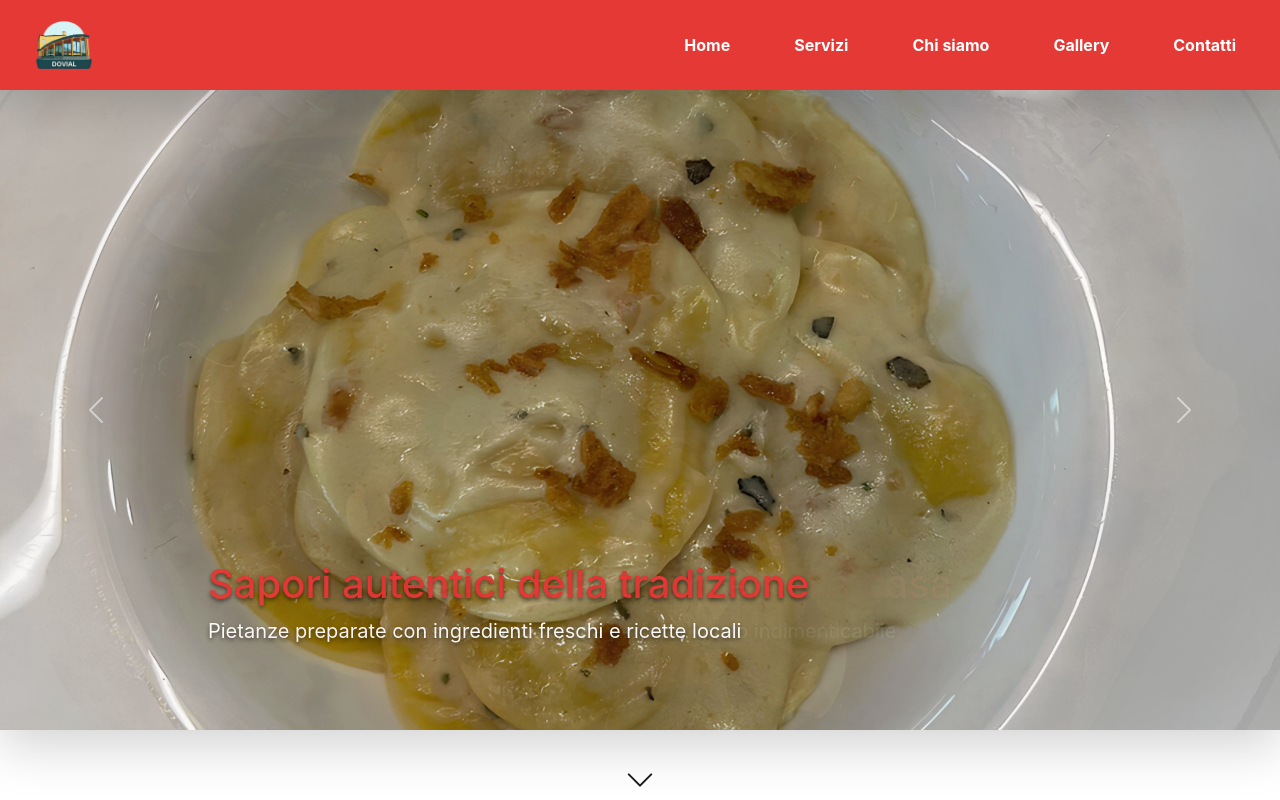
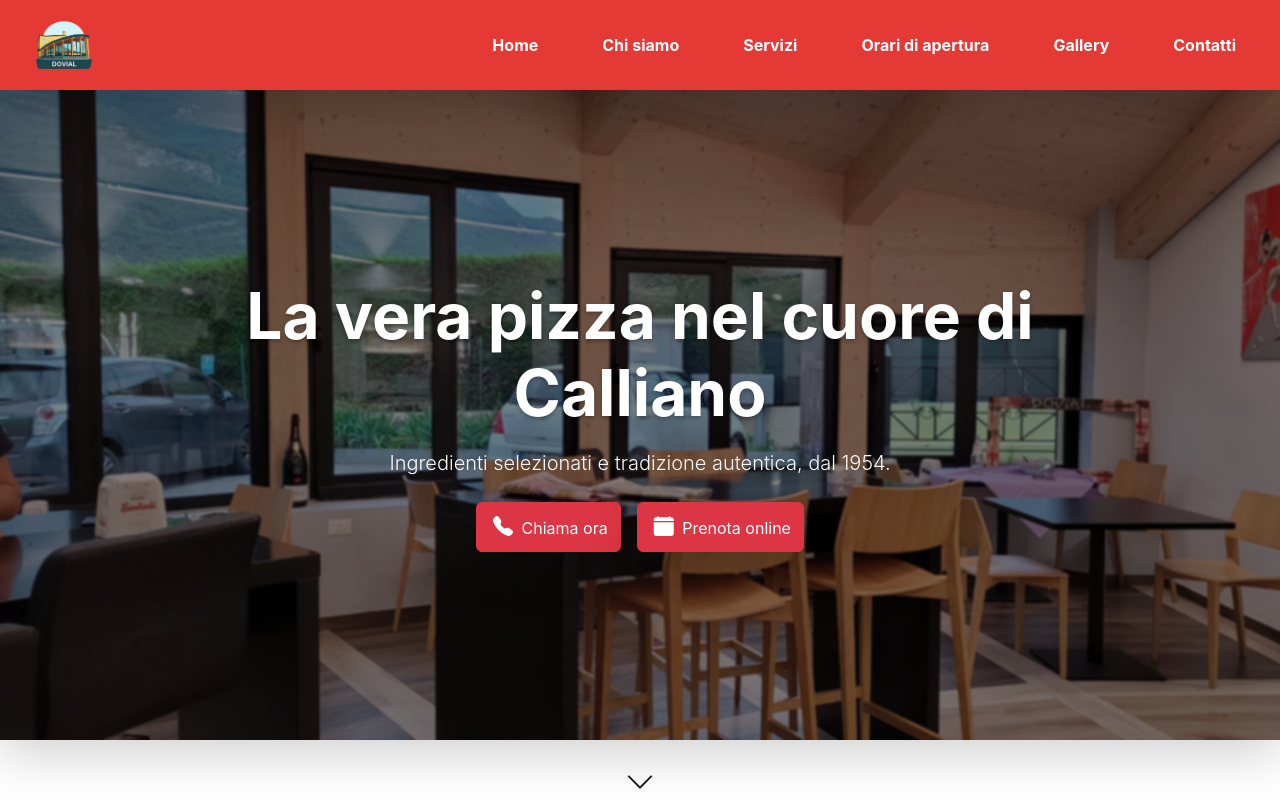
Before and after one commit to 777riki/template, an Angular app: page / in a window 1280 px wide. Shown: the top 800 px of the page. Built offline with nearby package versions, Linux system fonts and the light colour scheme.

Commit message:
feat(orari): add Orari component with routing and update navigation

```diff
--- a/src/app/app.routes.ts
+++ b/src/app/app.routes.ts
@@ -4,11 +4,13 @@ import { Servizi } from './components/servizi/servizi';
 import { Chisiamo } from './components/chisiamo/chisiamo';
 import { Gallery } from './components/gallery/gallery';
 import { Contatti } from './components/contatti/contatti';
+import { Orari } from './components/orari/orari';
 
 export const routes: Routes = [
     {path: '', component: Home},
     {path: 'servizi', component: Servizi},
     {path: 'chisiamo', component: Chisiamo},
     {path: 'gallery', component: Gallery},
-    {path: 'contatti', component: Contatti}
+    {path: 'contatti', component: Contatti},
+    {path: 'orari', component: Orari}
 ];
--- a/src/app/components/footer/footer.html
+++ b/src/app/components/footer/footer.html
@@ -12,6 +12,7 @@
                 <ul class="list-unstyled mb-0">
                     <li><a routerLink="/" class="text-white text-decoration-none d-block mb-1">Home</a></li>
                     <li><a routerLink="/servizi" class="text-white text-decoration-none d-block mb-1">Servizi</a></li>
+                    <li><a routerLink="/orari" class="text-white text-decoration-none d-block mb-1">Orari di apertura</a></li>
                     <li><a routerLink="/chisiamo" class="text-white text-decoration-none d-block mb-1">Chi siamo</a></li>
                     <li><a routerLink="/gallery" class="text-white text-decoration-none d-block">Gallery</a></li>
                     <li><a routerLink="/contatti" class="text-white text-decoration-none d-block">Contatti</a></li>
--- a/src/app/components/home/home.css
+++ b/src/app/components/home/home.css
@@ -1,18 +1,23 @@
-#heroCarousel .carousel-caption {
-    bottom: 5%;
-    text-shadow: 0 2px 4px rgba(0, 0, 0, 0.6);
+.hero-section {
+    position: relative;
+    height: 80vh;
+    min-height: 650px;
+    background: url('/carousel3.jpg') center/cover no-repeat;
 }
 
-@media (min-width: 768px) {
-    #heroCarousel .carousel-caption h2 {
-        font-size: 2.5rem;
-    }
-
-    #heroCarousel .carousel-caption p {
-        font-size: 1.25rem;
-    }
+.hero-section::before {
+    content: "";
+    position: absolute;
+    inset: 0;
+    background: rgba(0, 0, 0, 0.48);
+    backdrop-filter: blur(1px);
 }
 
+.hero-content {
+    position: relative;
+    max-width: 800px;
+    z-index: 2;
+}
 
 .brand-slider {
     width: 100%;
@@ -32,7 +37,7 @@
 }
 
 .brand-slide img {
-    height: 180px;
+    height: 230px;
     object-fit: cover;
     border-radius: 10px;
 }
@@ -49,6 +54,7 @@
     0% {
         transform: translateX(0);
     }
+
     100% {
         transform: translateX(-124%);
     }
@@ -58,8 +64,9 @@
     .brand-slide {
         width: 220px;
     }
+
     .brand-slide img {
-        height: 140px;
+        height: 200px;
     }
 }
 
@@ -67,9 +74,11 @@
     .brand-slide {
         width: 160px;
     }
+
     .brand-slide img {
-        height: 100px;
+        height: 170px;
     }
+
     .brand-slide .card-text {
         font-size: 0.75rem;
     }
--- a/src/app/components/home/home.html
+++ b/src/app/components/home/home.html
@@ -1,39 +1,23 @@
-<div id="heroCarousel" class="carousel slide carousel-fade shadow-lg mb-4" data-bs-ride="carousel">
-    <div class="carousel-inner">
-        <!-- FOTO 1 — PIATTO -->
-        <div class="carousel-item active" style="height: 80vh; background: url('/carousel1.jpg') center/cover">
-            <div class="carousel-caption mb-3 px-3 d-block text-start">
-                <h2 style="color: #E53935">Sapori autentici della tradizione</h2>
-                <p>Pietanze preparate con ingredienti freschi e ricette locali</p>
-            </div>
-        </div>
-
-        <!-- FOTO 2 — PIZZA -->
-        <div class="carousel-item" style="height: 80vh; background: url('/carousel2.jpg') center/cover">
-            <div class="carousel-caption mb-3 px-3 d-block text-center">
-                <h2 style="color: #E53935">La nostra pizza, cuore della casa</h2>
-                <p>Impasto curato, cottura perfetta, gusto indimenticabile</p>
-            </div>
-        </div>
-
-        <!-- FOTO 3 — LOCATION -->
-        <div class="carousel-item" style="height: 80vh; background: url('/carousel3.jpg') center/cover">
-            <div class="carousel-caption mb-3 px-3 d-block text-end">
-                <h2 style="color: #E53935">Benvenuti alla Pizzeria Dovial Chesini</h2>
-                <p>Un ambiente accogliente nel cuore di Calliano</p>
-            </div>
+<section class="hero-section d-flex align-items-center text-center shadow-lg mb-3">
+    <div class="container">
+        <div class="hero-content mx-auto">
+            <h1 class="display-3 fw-bold mb-3" style="text-shadow: 0 2px 4px rgba(0, 0, 0, 0.3); color: white;">
+                La vera pizza nel cuore di Calliano
+            </h1>
+            <p class="lead text-light mb-4">
+                Ingredienti selezionati e tradizione autentica, dal 1954.
+            </p>
+            <a href="">
+                <button type="button" class="btn btn-danger mx-2 shadow-lg" style="height: 50px;"><i class="m-1 bi bi-telephone-fill"
+                        style="color: white; font-size: 20px"></i> Chiama ora</button>
+            </a>
+            <a href="">
+                <button type="button" class="btn btn-danger mx-2 shadow-lg" style="height: 50px;"><i class="m-1 bi bi-calendar-fill"
+                        style="color: white; font-size: 20px"></i> Prenota online</button>
+            </a>
         </div>
     </div>
-
-    <button class="carousel-control-prev" type="button" data-bs-target="#heroCarousel" data-bs-slide="prev">
-        <span class="carousel-control-prev-icon"></span>
-        <span class="visually-hidden">Precedente</span>
-    </button>
-    <button class="carousel-control-next" type="button" data-bs-target="#heroCarousel" data-bs-slide="next">
-        <span class="carousel-control-next-icon"></span>
-        <span class="visually-hidden">Successivo</span>
-    </button>
-</div>
+</section>
 
 <div class="container d-flex justify-content-center align-items-center mb-1">
     <i class="m-1 bi bi-chevron-down" style="color: #1a1a1a; font-size: 30px"></i>
@@ -49,14 +33,14 @@
             </div>
 
             <!-- TESTO -->
-            <div class="col-12 col-lg-6 order-2 order-lg-1">
+            <div class="col-12 col-lg-6 order-2 order-lg-1 text-center text-lg-start">
                 <h1 class="display-5 mb-3 fw-bold">Pizzeria Dovial Chesini</h1>
                 <p class="lead mb-4">
                     Da anni punto di riferimento a Calliano, uniamo passione, ingredienti selezionati e
                     atmosfera famigliare per offrire un'esperienza genuina e gustosa.
                 </p>
 
-                <ul class="list-group list-group-flush mb-0">
+                <ul class="list-group list-group-flush mb-0 text-start">
                     <li class="list-group-item ps-0 border-0 ps-lg-3">
                         <i class="m-1 bi-fork-knife" style="color: #E53935; font-size: 25px"></i>
                         Pizza cotta a regola d’arte con ingredienti freschi
@@ -247,8 +231,9 @@
                     <div class="card-body">
                         <h5 class="card-title text-center">rei g</h5>
                         <p class="card-text">
-                            “Pizza really good, soft crust but well cooked. Very nice and welcoming place, has tables indoors or outdoors. Prices are reasonable and well-behaved and helpful staff.
-I highly recommend trying the local”
+                            “Pizza really good, soft crust but well cooked. Very nice and welcoming place, has tables
+                            indoors or outdoors. Prices are reasonable and well-behaved and helpful staff.
+                            I highly recommend trying the local”
                         </p>
                         <div class="mb-2 text-center">
                             <i class="m-1 bi bi-star-fill" style="color: #E53935; font-size: 20px"></i>
@@ -269,7 +254,8 @@ I highly recommend trying the local”
                     <div class="card-body">
                         <h5 class="card-title text-center">Ward L</h5>
                         <p class="card-text">
-                            “Large and tasty portions for a reasonable price. We sat in the garden with a nice view of the mountains and the castle at the top. The staff was very friendly.”
+                            “Large and tasty portions for a reasonable price. We sat in the garden with a nice view of
+                            the mountains and the castle at the top. The staff was very friendly.”
                         </p>
                         <div class="mb-2 text-center">
                             <i class="m-1 bi bi-star-fill" style="color: #E53935; font-size: 20px"></i>
@@ -290,7 +276,8 @@ I highly recommend trying the local”
                     <div class="card-body">
                         <h5 class="card-title text-center">Lucia S</h5>
                         <p class="card-text">
-                            “Excellent pizza cooked in a wood oven, new place served quickly by friendly staff, convenient parking. Council”
+                            “Excellent pizza cooked in a wood oven, new place served quickly by friendly staff,
+                            convenient parking. Council”
                         </p>
                         <div class="mb-2 text-center">
                             <i class="m-1 bi bi-star-fill" style="color: #E53935; font-size: 20px"></i>
@@ -312,28 +299,31 @@ I highly recommend trying the local”
     background-image: url('./prenotazione.jpg');
     background-attachment: fixed;
     background-size: cover;
-    background-position: center;
+    background-position: 30% 85%;
     height: 65vh;
   ">
     <div class="container text-center">
-        <h1 class="text-center fw-bold" style="color: #E53935; text-shadow: 0 2px 4px rgba(0, 0, 0, 0.3);">Ingredienti selezionati, qualità garantita</h1>
+        <h1 class="text-center fw-bold" style="color: #E53935; text-shadow: 0 2px 4px rgba(0, 0, 0, 0.3);">Ingredienti
+            selezionati, qualità garantita</h1>
         <p class="mb-4" style="font-size: 1.2rem; text-shadow: 0 2px 4px rgba(0, 0, 0, 0.3);">
             Goditi una serata indimenticabile a Calliano con ingredienti freschi, forno a legna e atmosfera accogliente.
         </p>
         <a href="">
-            <button type="button" class="btn btn-danger mx-2"><i class="m-1 bi bi-telephone-fill" style="color: white; font-size: 20px"></i> Chiama ora</button>
+            <button type="button" class="btn btn-danger mx-2 shadow-lg" style="height: 50px;"><i class="m-1 bi bi-telephone-fill"
+                    style="color: white; font-size: 20px"></i> Chiama ora</button>
         </a>
         <a href="">
-            <button type="button" class="btn btn-danger mx-2"><i class="m-1 bi bi-calendar-fill" style="color: white; font-size: 20px"></i> Prenota online</button>
+            <button type="button" class="btn btn-danger mx-2 shadow-lg" style="height: 50px;"><i class="m-1 bi bi-calendar-fill"
+                    style="color: white; font-size: 20px"></i> Prenota online</button>
         </a>
     </div>
 </section>
 
 
 <div class="container d-flex flex-column justify-content-center my-5 py-5">
-    <h1 class="text-center fw-bold">Vieni a trovarci!</h1>
+    <h1 class="text-center fw-bold mb-4">Vieni a trovarci!</h1>
     <iframe
         src="https://www.google.com/maps/embed?pb=!1m18!1m12!1m3!1d11100.590521047749!2d11.074445087158203!3d45.928349100000005!2m3!1f0!2f0!3f0!3m2!1i1024!2i768!4f13.1!3m3!1m2!1s0x47820b2cb9eabe47%3A0xb4d8bfb4077bad62!2sDovial%20Chesini!5e0!3m2!1sit!2sit!4v1763330547821!5m2!1sit!2sit"
-        width="100%" height="700" style="border: 0; border-radius: 20px" allowfullscreen="" loading="lazy"
-        referrerpolicy="no-referrer-when-downgrade" class="mb-5 mt-3 shadow-lg"></iframe>
+        width="100%" height="700" allowfullscreen="" loading="lazy" referrerpolicy="no-referrer-when-downgrade"
+        class="mb-5 mt-3 shadow-lg"></iframe>
 </div>
--- a/src/app/components/navbar/navbar.html
+++ b/src/app/components/navbar/navbar.html
@@ -15,10 +15,13 @@
           <a class="nav-link text-white mx-4 my-2" routerLink="/">Home</a>
         </li>
         <li class="nav-item fw-bold">
+          <a class="nav-link text-white mx-4 my-2" routerLink="/chisiamo">Chi siamo</a>
+        </li>
+        <li class="nav-item fw-bold">
           <a class="nav-link text-white mx-4 my-2" routerLink="/servizi">Servizi</a>
         </li>
         <li class="nav-item fw-bold">
-          <a class="nav-link text-white mx-4 my-2" routerLink="/chisiamo">Chi siamo</a>
+          <a class="nav-link text-white mx-4 my-2" routerLink="/orari">Orari di apertura</a>
         </li>
         <li class="nav-item fw-bold">
           <a class="nav-link text-white mx-4 my-2" routerLink="/gallery">Gallery</a>
--- /dev/null
+++ b/src/app/components/orari/orari.html
@@ -0,0 +1 @@
+<p>orari works!</p>
```
Also changed, not shown: src/app/components/orari/orari.ts (added, +11 -0 lines), src/app/components/orari/orari.css (added), 1 other file (tests, documents, lock files or other folders).
